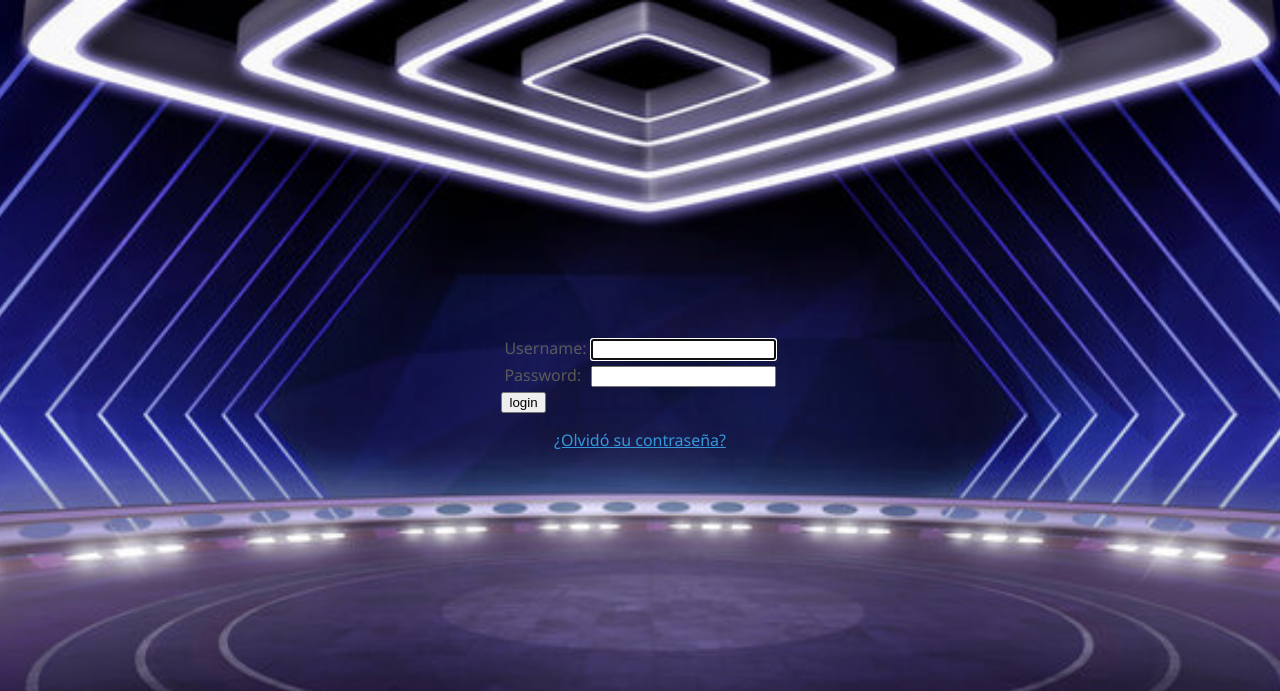
After one commit to alexpareja/ReAIccionEnCadena, a Django app: page /accounts/login/ in a window 1280 px wide. The commit adds this page. Shown: the top 691 px of the page. Run offline with Django 4.2, Linux system fonts and the light colour scheme.

Commit message:
Login + logout con el accounts de django

```diff
--- /dev/null
+++ b/TFG_ReCAI/ReCAI_APP/templates/registration/login.html
@@ -0,0 +1,39 @@
+{% extends "base_generic.html" %}
+{% load static %}
+
+
+{% block content %}
+
+  {% if form.errors %}
+    <p>Su nombre de usuario y contraseña no coinciden. Inténtalo de nuevo.</p>
+  {% endif %}
+
+  {% if next %}
+    {% if user.is_authenticated %}
+      <p>Su cuenta no tiene acceso a esta página. Para continuar,
+      inicie sesión con una cuenta que tenga acceso.</p>
+    {% else %}
+      <p>Por favor inicie sesión para ver esta página.</p>
+    {% endif %}
+  {% endif %}
+
+  <form method="post" action="{% url 'login' %}">
+    {% csrf_token %}
+    <table>
+      <tr>
+        <td>{{ form.username.label_tag }}</td>
+        <td>{{ form.username }}</td>
+      </tr>
+      <tr>
+        <td>{{ form.password.label_tag }}</td>
+        <td>{{ form.password }}</td>
+      </tr>
+    </table>
+    <input type="submit" value="login">
+    <input type="hidden" name="next" value="{{ next }}">
+  </form>
+
+  {# Asume que configura la vista de restablecimiento de contraseña en su URLconf #}
+  <p><a href="{% url 'password_reset' %}">¿Olvidó su contraseña?</a></p>
+
+{% endblock %}
--- a/TFG_ReCAI/TFG_ReCAI/settings.py
+++ b/TFG_ReCAI/TFG_ReCAI/settings.py
@@ -11,6 +11,7 @@ https://docs.djangoproject.com/en/4.2/ref/settings/
 """
 
 from pathlib import Path
+import os
 
 # Build paths inside the project like this: BASE_DIR / 'subdir'.
 BASE_DIR = Path(__file__).resolve().parent.parent
@@ -55,7 +56,7 @@ ROOT_URLCONF = 'TFG_ReCAI.urls'
 TEMPLATES = [
     {
         'BACKEND': 'django.template.backends.django.DjangoTemplates',
-        'DIRS': [],
+        'DIRS': [os.path.join(BASE_DIR, 'templates')],
         'APP_DIRS': True,
         'OPTIONS': {
             'context_processors': [
@@ -80,6 +81,8 @@ DATABASES = {
         'NAME': BASE_DIR / 'db.sqlite3',
     }
 }
+
+LOGIN_REDIRECT_URL = '/'
 
 
 # Password validation
--- a/TFG_ReCAI/TFG_ReCAI/urls.py
+++ b/TFG_ReCAI/TFG_ReCAI/urls.py
@@ -21,5 +21,6 @@ from ReCAI_APP import views
 urlpatterns = [
     path('admin/', admin.site.urls),
     path('', include('ReCAI_APP.urls')),
+    path('accounts/', include('django.contrib.auth.urls')),
     #path('chatgpt-api/', chatgpt_api, name='chatgpt_api'),
 ]
```
Also changed, not shown: TFG_ReCAI/ReCAI_APP/templates/index.html (+8 -1 lines), TFG_ReCAI/ReCAI_APP/templates/registration/logout.html (added, +9 -0 lines).
